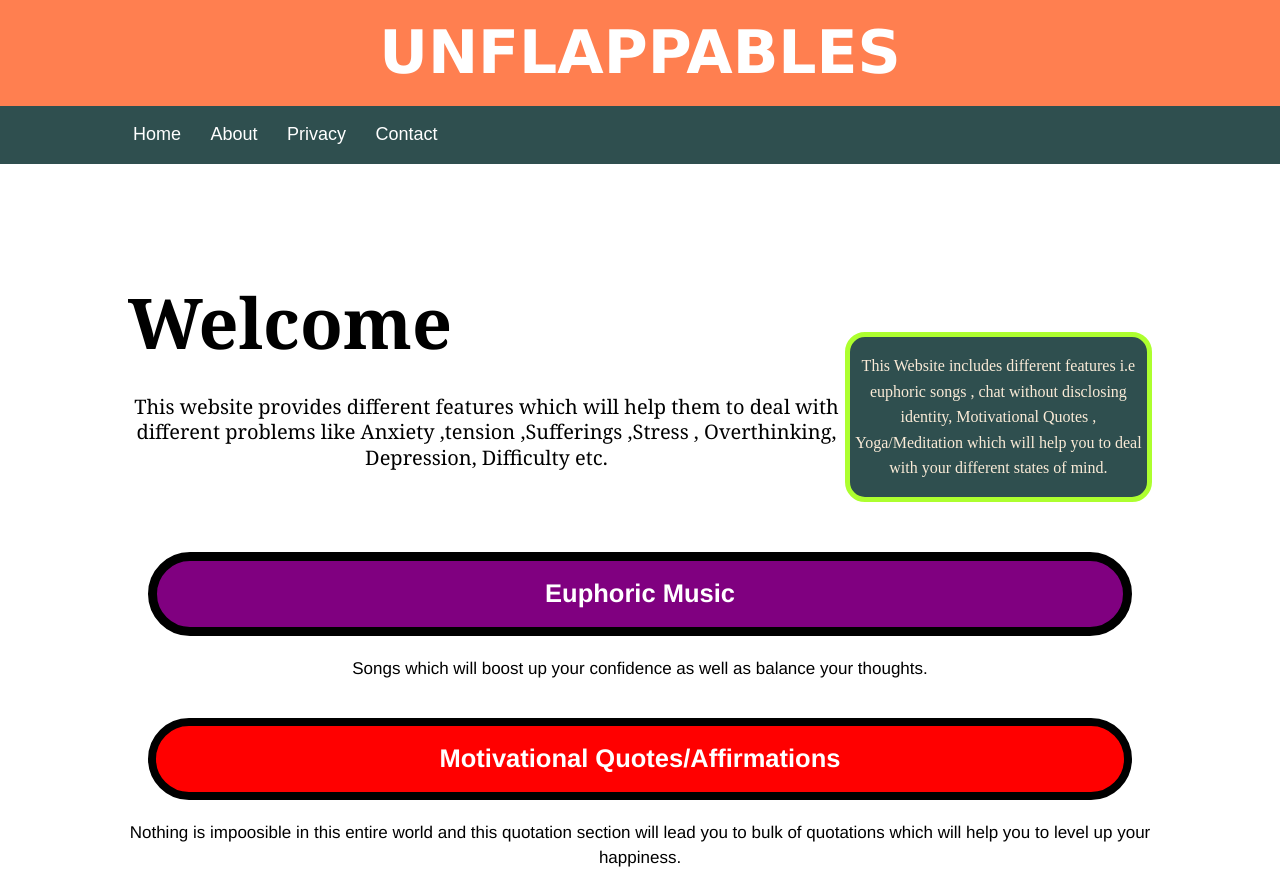
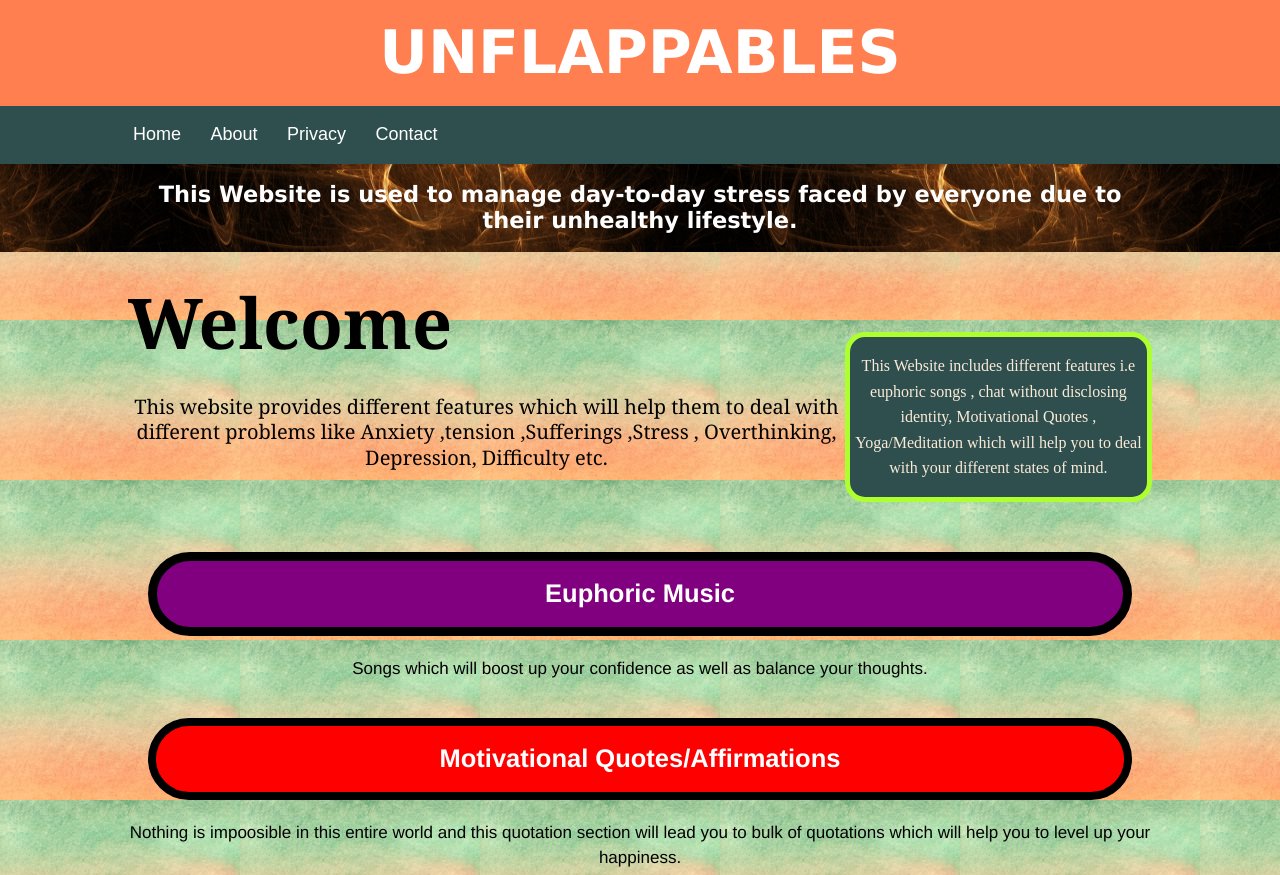
Before and after one commit to adishree21/Unflappables, a plain HTML site: page index.html in a window 1280 px wide. Shown: the top 875 px of the page. Drawn offline with Linux system fonts and the light colour scheme; the site is published under a folder, as on GitHub Pages, so addresses that start at the root find nothing.

Commit message:
Update_css

```diff
--- a/stylee.css
+++ b/stylee.css
@@ -1,5 +1,5 @@
 body{
-	background-image: url('/images/1567.jpg');
+	background-image: url('./images/1567.jpg');
 	color: #555;
 	font-family: Arial, Helvetica , sans-serif;
 	font-size: 16px;
@@ -41,7 +41,7 @@ body{
  padding-right: 15px;
 }
 #showcase{
-	background-image: url('/images/pet.jpg');
+	background-image: url('./images/pet.jpg');
    background-position: center right;
    color:white;
    text-align: center;
```
